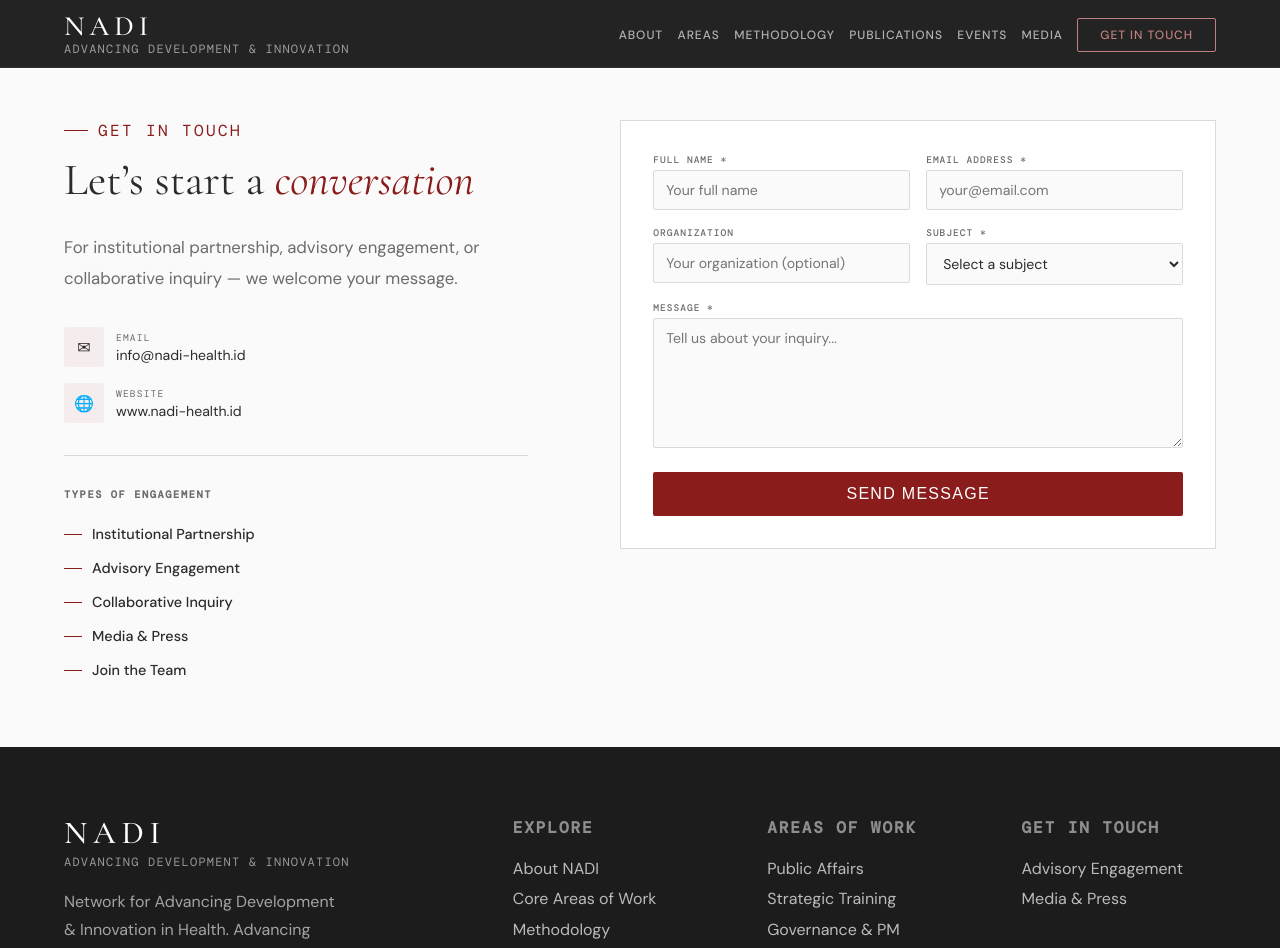
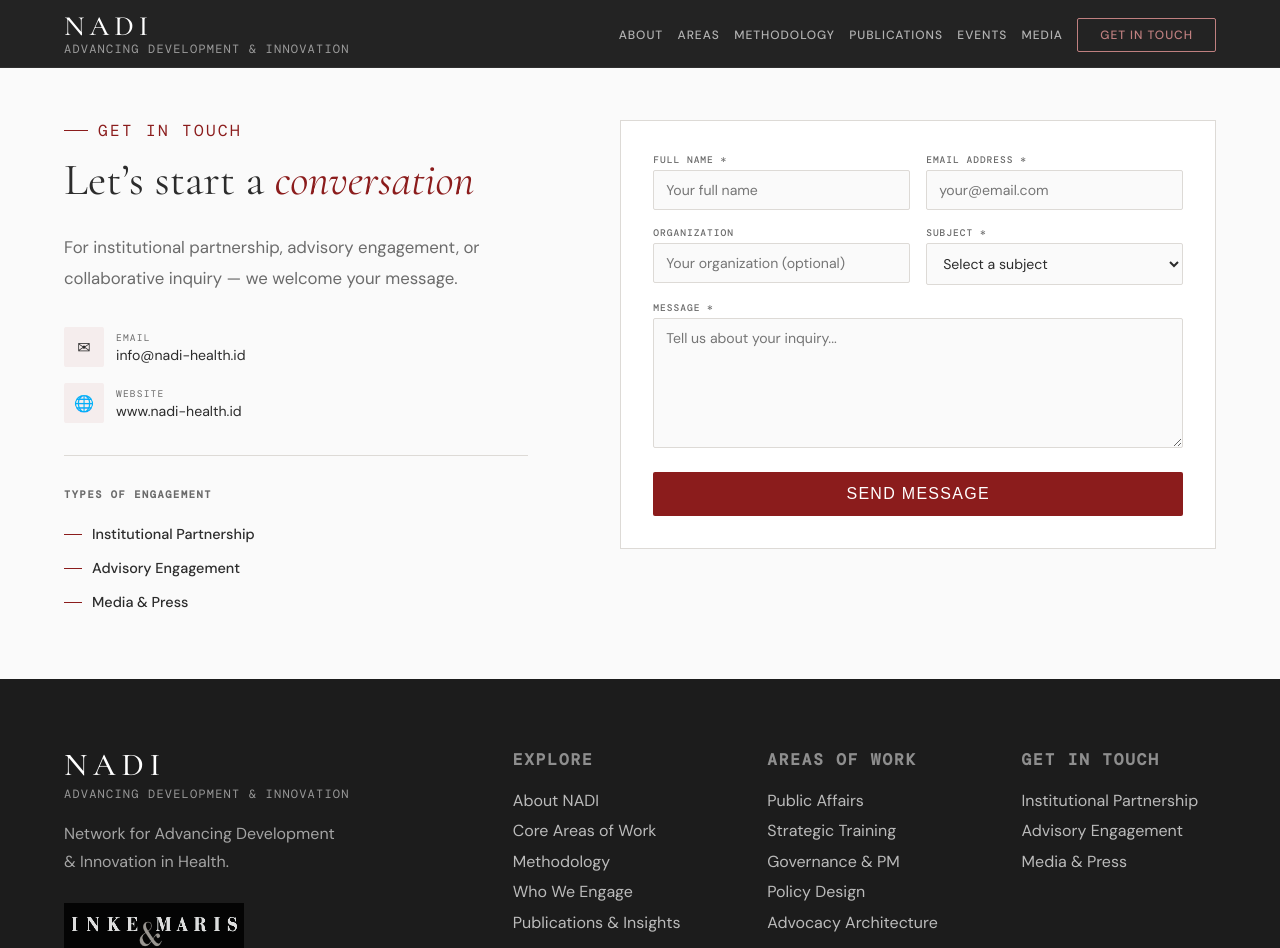
Before and after one commit to pendtiumpraz/nadi, a Next.js app: page /contact in a window 1280 px wide. Shown: the top 948 px of the page. Built offline with nearby package versions, Linux system fonts and the light colour scheme; no server answers.

Commit message:
content updates: footer, contact, methodology, areas

```diff
--- a/src/app/contact/page.tsx
+++ b/src/app/contact/page.tsx
@@ -49,9 +49,7 @@
                                     <ul>
                                         <li>Institutional Partnership</li>
                                         <li>Advisory Engagement</li>
-                                        <li>Collaborative Inquiry</li>
                                         <li>Media &amp; Press</li>
-                                        <li>Join the Team</li>
                                     </ul>
                                 </div>
                             </div>
--- a/src/components/Areas.tsx
+++ b/src/components/Areas.tsx
@@ -24,7 +24,6 @@
                         <p className="section-label animate-on-scroll">Core Areas of Work</p>
                         <h2 className="section-title animate-on-scroll">Where NADI<br /><em>engages</em></h2>
                     </div>
-                    <p className="animate-on-scroll" style={{ fontSize: "0.9rem", lineHeight: 1.8, color: "var(--muted)", maxWidth: 400 }}>From regulatory strategy to governance design, NADI provides structured analysis at every stage of health system decision-making.</p>
                 </div>
                 <div className="areas-grid">
                     {areas.map((area) => (
--- a/src/components/ContactForm.tsx
+++ b/src/components/ContactForm.tsx
@@ -121,9 +121,7 @@
                         <option value="">Select a subject</option>
                         <option value="Institutional Partnership">Institutional Partnership</option>
                         <option value="Advisory Engagement">Advisory Engagement</option>
-                        <option value="Collaborative Inquiry">Collaborative Inquiry</option>
                         <option value="Media & Press">Media &amp; Press</option>
-                        <option value="Join the Team">Join the Team</option>
                         <option value="General Inquiry">General Inquiry</option>
                     </select>
                 </div>
--- a/src/components/Footer.tsx
+++ b/src/components/Footer.tsx
@@ -7,9 +7,9 @@
                         <span className="nav-logo-word">NADI</span>
                         <span className="nav-logo-sub">Advancing Development &amp; Innovation</span>
                     </a>
-                    <p className="footer-desc">Network for Advancing Development &amp; Innovation in Health. Advancing systemic, evidence-informed solutions to complex healthcare challenges.</p>
+                    <p className="footer-desc">Network for Advancing Development &amp; Innovation in Health.</p>
                     <div className="footer-contact">
-                        <img src="/logo_IMA.png" alt="Inke Maris & Associates" style={{ maxWidth: "180px", marginBottom: "0.75rem", opacity: 0.85 }} />
+                        <img src="/logo_IMA.png" alt="Inke Maris & Associates" style={{ maxWidth: "180px", marginBottom: "0.75rem", filter: "invert(1) brightness(2)", opacity: 0.85 }} />
                         <p><span>📍</span> Jl. KH Abdullah Syafi&apos;i No. 28<br />&nbsp;&nbsp;&nbsp;&nbsp;&nbsp;Jakarta 12840, Indonesia</p>
                     </div>
                     <div className="footer-social">
@@ -50,6 +50,7 @@
                 <div className="footer-col">
                     <h4>Get in Touch</h4>
                     <ul>
+                        <li><a href="/contact">Institutional Partnership</a></li>
                         <li><a href="/contact">Advisory Engagement</a></li>
                         <li><a href="/contact">Media &amp; Press</a></li>
                     </ul>
--- a/src/components/Methodology.tsx
+++ b/src/components/Methodology.tsx
@@ -3,7 +3,7 @@
 
 const principles = [
     { num: "01", title: "Systems Orientation", text: "Health outcomes emerge from institutional interaction — not isolated interventions. We map the full ecosystem before recommending action." },
-    { num: "02", title: "Empirical Discipline", text: "Recommendations are grounded in data, fiscal reality, and implementation evidence. Insight without evidence is advocacy; we hold a higher standard." },
+    { num: "02", title: "Empirical Discipline", text: "Our recommendations are evidence-based, fiscally grounded, and built for measurable impact. We don't offer opinions—we design solutions with clear outcomes and accountability." },
     { num: "03", title: "Cross-Sector Perspective", text: "Public, private, academic, and development actors operate under distinct but interdependent incentive structures. We speak all these languages." },
     { num: "04", title: "Long-Term Institutional Thinking", text: "Short-term visibility must not undermine structural sustainability. Our work is designed to endure beyond any single program cycle." },
 ];
```
